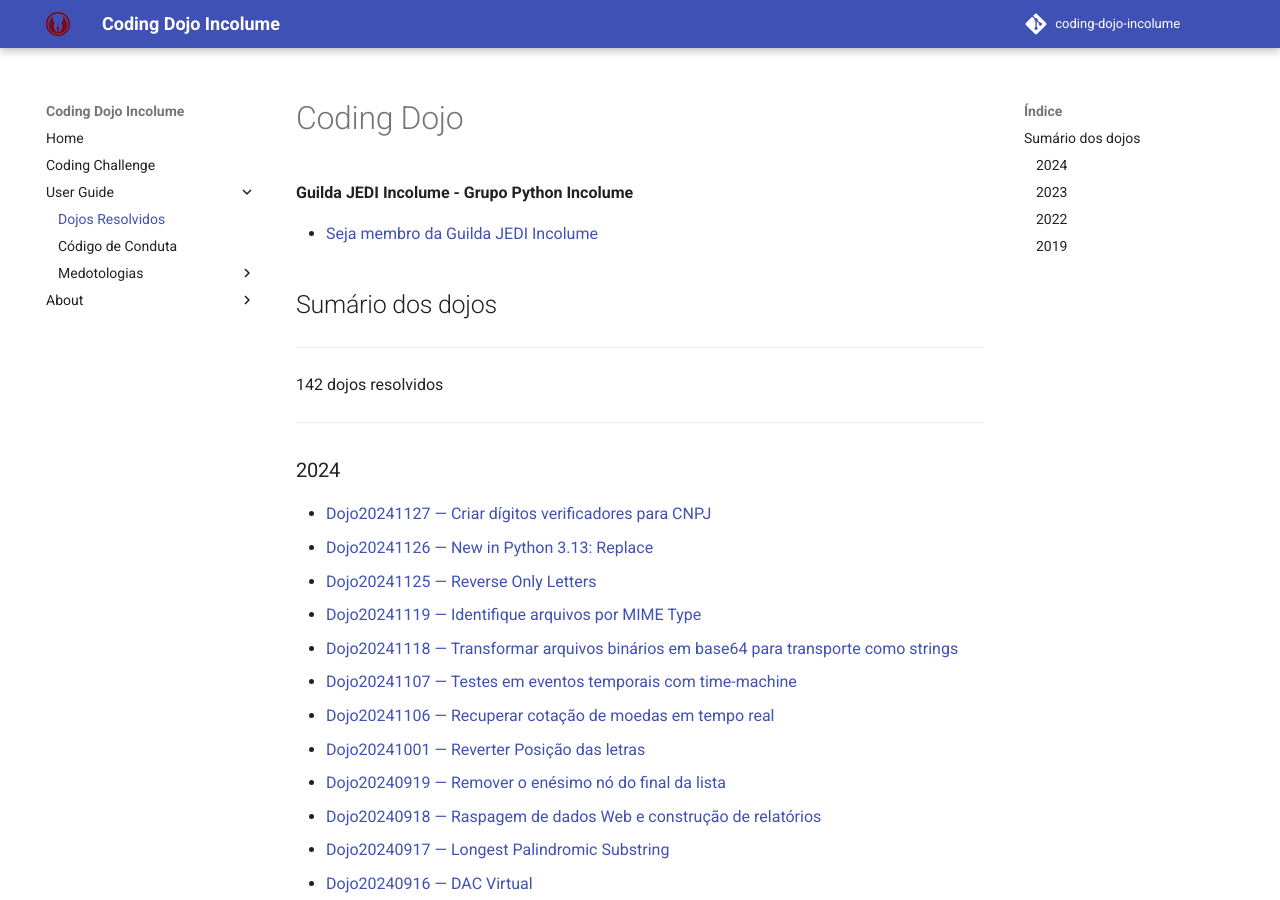
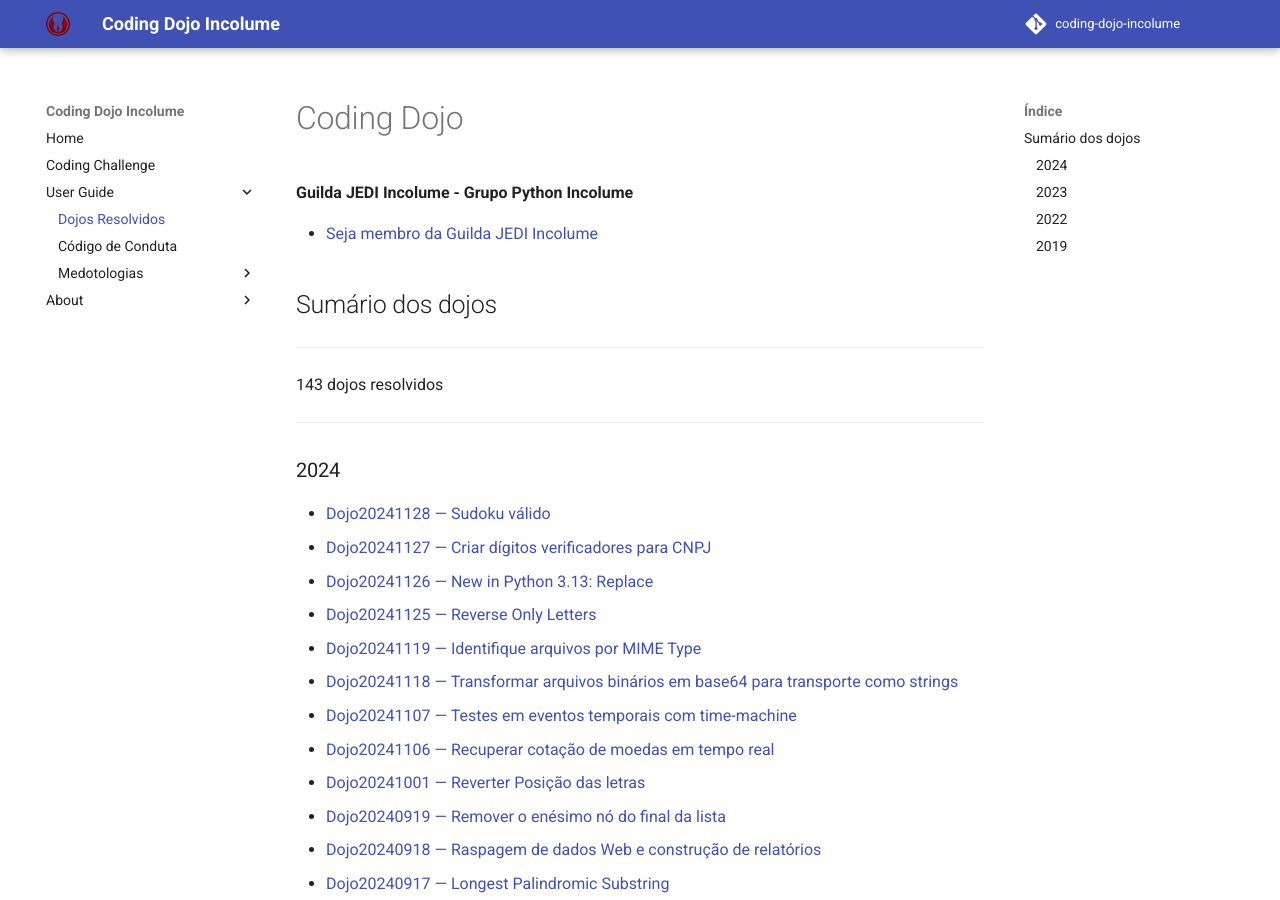
Before and after one commit to incolume-jedi/coding-dojo, an MkDocs documentation site: the page built from docs/user_guide/dojos-resolvidos.md, in a window 1280 px wide and 900 px high. Built offline with MkDocs 1.6.1 and Material for MkDocs 9.7.7, drawn with Linux system fonts in a browser that asks for light colours; comment, search, counter and statistics services are not loaded.

Commit message:
doc: Atualização de dojos resolvidos

```diff
--- a/docs/user_guide/dojos-resolvidos.md
+++ b/docs/user_guide/dojos-resolvidos.md
@@ -8,7 +8,7 @@
 
 ---
 
-142 dojos resolvidos
+143 dojos resolvidos
 
 ---
 
@@ -16,6 +16,7 @@
 
 ### 2024
 
+ - [Dojo20241128 &#8212; Sudoku válido](https://github.com/incolume-jedi/coding-dojo/tree/dev/incolume/py/coding_dojo_jedi/dojo20241128/README.md){:target="_blank"}
  - [Dojo20241127 &#8212; Criar dígitos verificadores para CNPJ](https://github.com/incolume-jedi/coding-dojo/tree/dev/incolume/py/coding_dojo_jedi/dojo20241127/README.md){:target="_blank"}
  - [Dojo20241126 &#8212; New in Python 3.13: Replace](https://github.com/incolume-jedi/coding-dojo/tree/dev/incolume/py/coding_dojo_jedi/dojo20241126/README.md){:target="_blank"}
  - [Dojo20241125 &#8212; Reverse Only Letters](https://github.com/incolume-jedi/coding-dojo/tree/dev/incolume/py/coding_dojo_jedi/dojo20241125/README.md){:target="_blank"}
```
Also changed, not shown: incolume/py/coding_dojo_jedi/README.md (+2 -1 lines).
